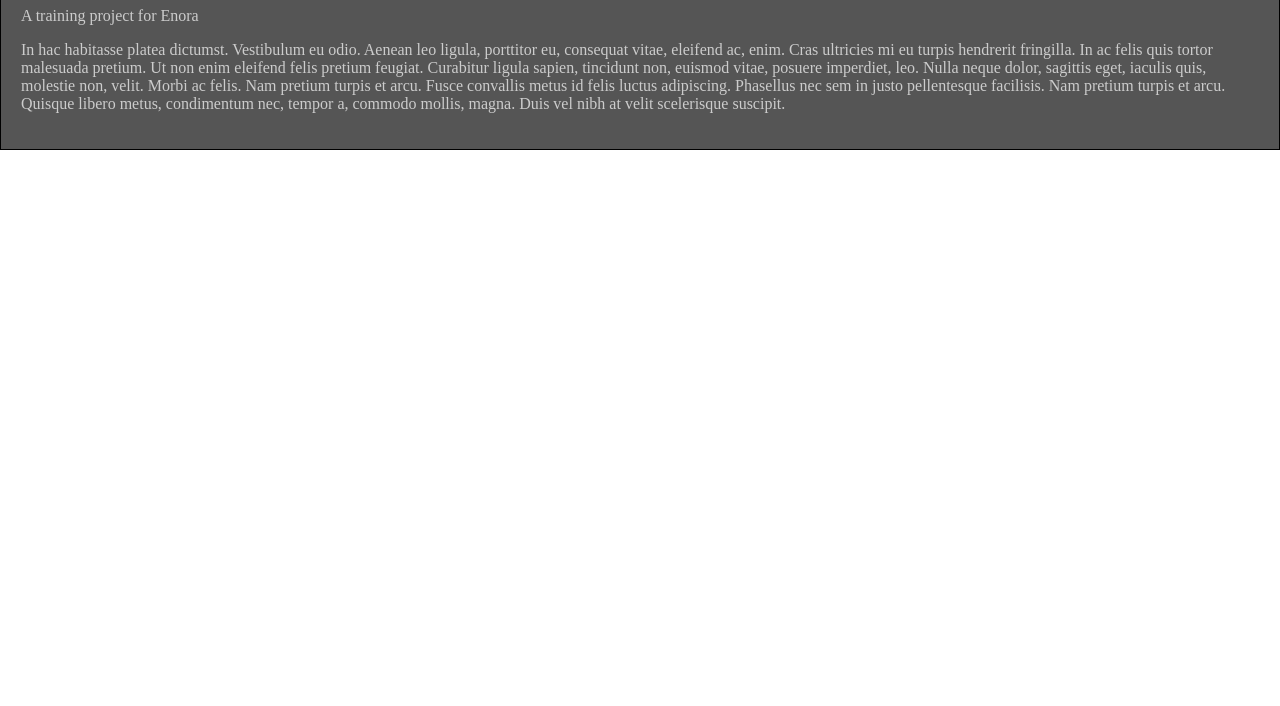
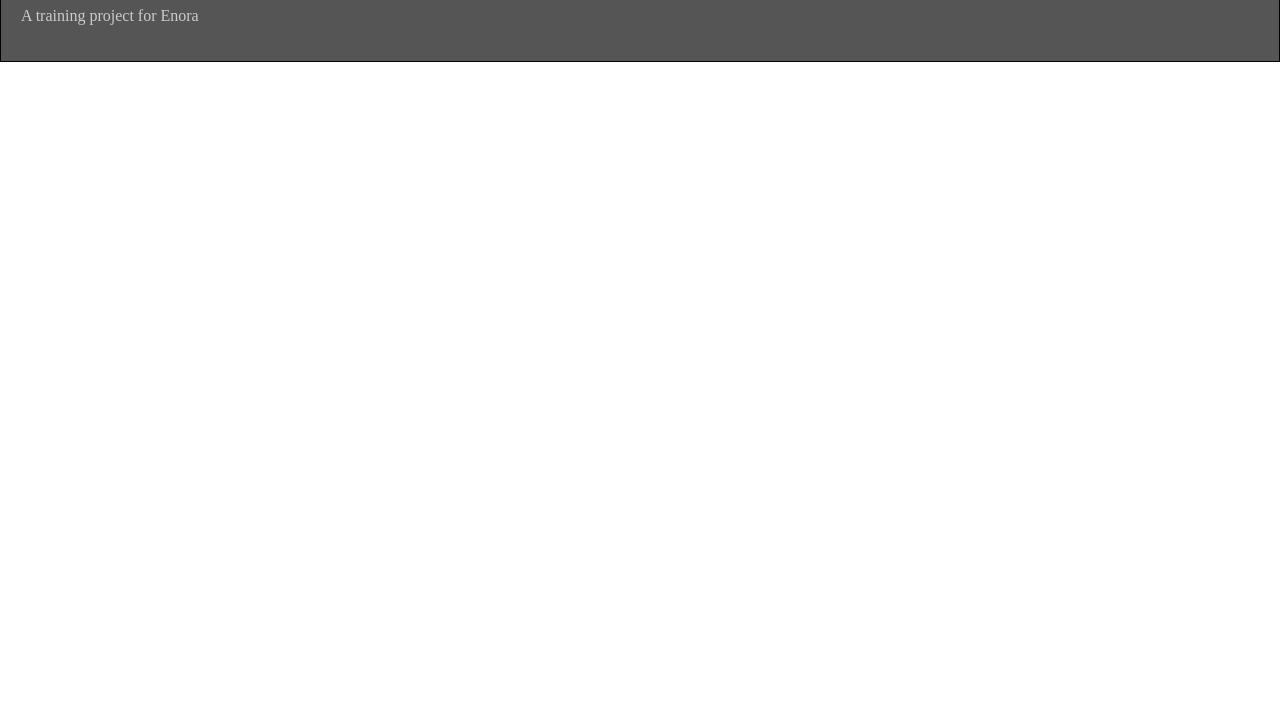
Before and after one commit to mbegoc/trainee, a plain HTML site: page src/index.html in a window 1280 px wide. Shown: the part 94-800 px from the top of the page. Drawn offline with Linux system fonts and the light colour scheme.

Commit message:
reverse the previous modification

```diff
--- a/src/index.html
+++ b/src/index.html
@@ -7,7 +7,6 @@
         <div id="main" class="invert-contrast">
             <h1>Training Énora</h1>
             <p>A training project for Enora</p>
-            <p>In hac habitasse platea dictumst. Vestibulum eu odio. Aenean leo ligula, porttitor eu, consequat vitae, eleifend ac, enim.  Cras ultricies mi eu turpis hendrerit fringilla. In ac felis quis tortor malesuada pretium. Ut non enim eleifend felis pretium feugiat.  Curabitur ligula sapien, tincidunt non, euismod vitae, posuere imperdiet, leo. Nulla neque dolor, sagittis eget, iaculis quis, molestie non, velit. Morbi ac felis.  Nam pretium turpis et arcu. Fusce convallis metus id felis luctus adipiscing. Phasellus nec sem in justo pellentesque facilisis.  Nam pretium turpis et arcu. Quisque libero metus, condimentum nec, tempor a, commodo mollis, magna. Duis vel nibh at velit scelerisque suscipit.</p>
         </div>
     </body>
 </html>
```
